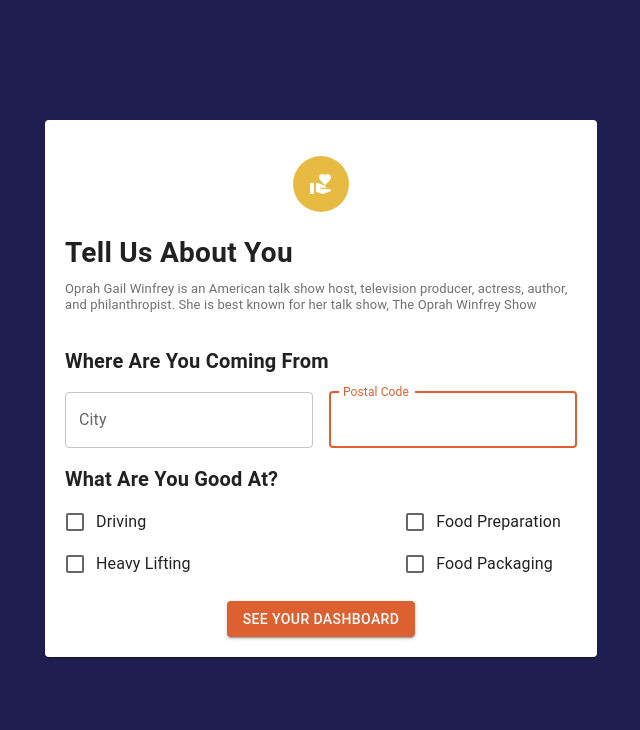
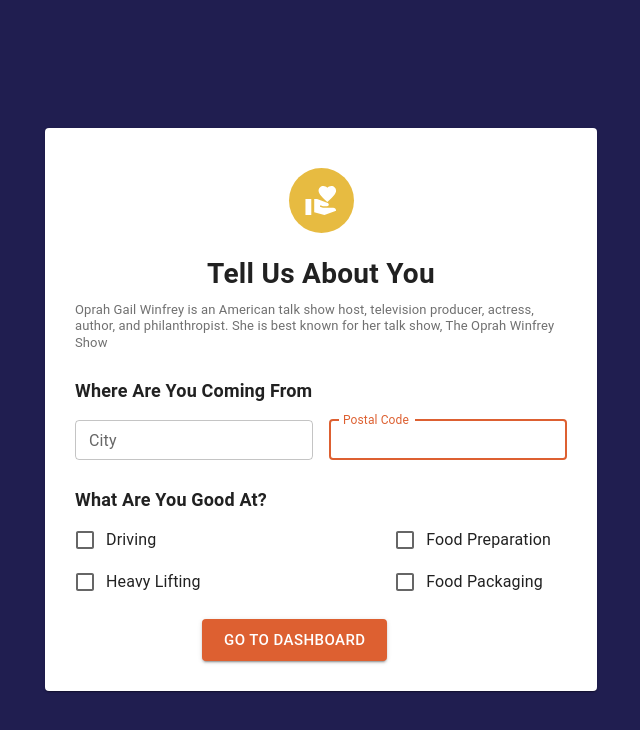
Before and after one commit to peter-applydigital/volunteerio, a React (Create React App) app in the folder client/: page /skills in a window 1280 px wide. Shown: the top 730 px of the page, without its empty margins (319-959 px from the left). Built offline with nearby package versions, Linux system fonts and the light colour scheme.

Commit message:
updated styles

```diff
--- a/client/src/Form.styles.js
+++ b/client/src/Form.styles.js
@@ -1,16 +1,27 @@
-import styled from "@emotion/styled";
-import { Avatar, Container } from '@mui/material';
+import styled from '@emotion/styled'
+import { Avatar, Container, Paper, RadioGroup } from '@mui/material'
+
+export const StyledContainer = styled(Container)`
+    padding-top: 10%;
+`
 
 export const StyledAvatar = styled(Avatar)`
-    background-color: #E7BB41;
-`;
+    background-color: #e7bb41;
+    margin: 10px auto;
+    width: 65px;
+    height: 65px;
+`
+
+export const StyledPaper = styled(Paper)`
+    padding: 30px;
+`
 
 export const StyledFormWrapper = styled.section`
-    background-color: #201E50;
+    background-color: #201e50;
     min-height: 100vh;
     h2 {
         font-weight: bold;
-        align: center;
+        text-align: center;
         font-size: 28px;
         margin-top: 20px;
         margin-bottom: 7px;
@@ -18,7 +29,8 @@ export const StyledFormWrapper = styled.section`
     h3 {
         font-weight: bold;
         align: center;
-        font-size: 20px;
+        font-size: 18px;
+        margin-top: 10px;
     }
     h4 {
         text-align: left;
@@ -26,8 +38,16 @@ export const StyledFormWrapper = styled.section`
         line-height: 1.25;
         color: #707070;
     }
-`;
+    h5 {
+        font-weight: bold;
+        align: center;
+        font-size: 16px;
+        margin-top: 10px;
+    }
+`
 
-export const StyledContainer = styled(Container)`
- padding-top: 120px;
-`;
+export const StyledRadioGroup = styled(RadioGroup)`
+    display: flex;
+    flex-direction: row;
+    margin-top: 15px;
+`
--- a/client/src/Registration.js
+++ b/client/src/Registration.js
@@ -1,23 +1,39 @@
 // screen where the user registers
-import {  Button, TextField, FormControlLabel, Checkbox, Paper, Box, Grid, Typography } from '@mui/material';
-import {StyledFormWrapper, StyledAvatar, StyledContainer} from './Form.styles'
-import { Link } from 'react-router-dom';
-import LockOutlinedIcon from '@mui/icons-material/LockOutlined';
-// TODO: add form fields that showcase the various skills/preferences/availability of a user
-// TODO: send the user to the home screen after they register
+import {
+    Button,
+    TextField,
+    FormControlLabel,
+    Checkbox,
+    Grid,
+    Typography,
+} from '@mui/material'
+import {
+    StyledFormWrapper,
+    StyledAvatar,
+    StyledContainer,
+    StyledPaper,
+} from './Form.styles'
+import { Link } from 'react-router-dom'
+import LockOutlinedIcon from '@mui/icons-material/LockOutlined'
 
 const Registration = () => {
-  return(
+    return (
         <StyledFormWrapper>
-      <StyledContainer component='main' maxWidth="sm">
-        <Paper elevation={1} sx={{padding: '20px', m: 'auto'}}>
-          <StyledAvatar sx={{ my: 2, mx: 'auto', width: 56, height: 56 }}>
-            <LockOutlinedIcon  />
+            <StyledContainer component="main" maxWidth="sm">
+                <StyledPaper elevation={4}>
+                    <StyledAvatar>
+                        <LockOutlinedIcon fontSize="large" />
                     </StyledAvatar>
-          <Typography align="center" component='h2'>Welcome!</Typography>
-          <Typography component='h4'>Oprah Gail Winfrey is an American talk show host, television producer, actress, author, and philanthropist. She is best known for her talk show, The Oprah Winfrey Show</Typography>
-          {/* form container  */}
-          <Grid container spacing={2} sx={{mt: 0, mb: 4,}}>
+                    <Typography align="center" component="h2">
+                        Welcome!
+                    </Typography>
+                    <Typography component="h4">
+                        Oprah Gail Winfrey is an American talk show host,
+                        television producer, actress, author, and
+                        philanthropist. She is best known for her talk show, The
+                        Oprah Winfrey Show
+                    </Typography>
+                    <Grid container spacing={2} sx={{ mt: 0, mb: 4 }}>
                         <Grid item xs={6}>
                             <TextField
                                 fullWidth
@@ -51,19 +67,33 @@ const Registration = () => {
                         <Grid item xs={12}>
                             <FormControlLabel
                                 control={<Checkbox color="primary" />}
-                  label="I agree to the terms and conditons"
+                                label="I agree to the terms and conditions"
                             />
                         </Grid>
                     </Grid>
-          <Box textAlign="center">
-              <Button sx={{my: 'auto'}} component={Link} to="/skills" variant="contained" color="primary">
+                    <Grid
+                        container
+                        spacing={2}
+                        justifyContent="center"
+                        alignItems="center"
+                    >
+                        <Grid item xs={6}>
+                            <Button
+                                size="large"
+                                fullWidth
+                                component={Link}
+                                to="/skills"
+                                variant="contained"
+                                color="primary"
+                            >
                                 Sign Up
                             </Button>
-          </Box>
-        </Paper>
+                        </Grid>
+                    </Grid>
+                </StyledPaper>
             </StyledContainer>
         </StyledFormWrapper>
     )
-};
+}
 
-export default Registration;
+export default Registration
--- a/client/src/Skills.js
+++ b/client/src/Skills.js
@@ -1,25 +1,46 @@
-// screen where the user registers
-import { Avatar,  Container, Button, TextField, Box, FormGroup, FormControlLabel, Checkbox, Paper, Grid, Typography } from '@mui/material';
-import VolunteerActivismIcon from '@mui/icons-material/VolunteerActivism';
-import { Link } from 'react-router-dom';
-import {StyledFormWrapper, StyledAvatar, StyledContainer} from './Form.styles'
-
-// TODO: add form fields that showcase the various skills/preferences/availability of a user
-// TODO: send the user to the home screen after they register
+import {
+    Button,
+    TextField,
+    Box,
+    FormGroup,
+    FormControlLabel,
+    Checkbox,
+    Grid,
+    Typography,
+    RadioGroup,
+    Radio,
+} from '@mui/material'
+import VolunteerActivismIcon from '@mui/icons-material/VolunteerActivism'
+import { Link } from 'react-router-dom'
+import {
+    StyledFormWrapper,
+    StyledAvatar,
+    StyledContainer,
+    StyledPaper,
+    StyledRadioGroup,
+} from './Form.styles'
 
 const Skills = () => {
-  return(
+    return (
         <StyledFormWrapper>
-    <StyledContainer component='main'  maxWidth="sm">
-      <Paper elevation={1} sx={{padding: '20px'}}>
-        <StyledAvatar sx={{ my: 2, mx: 'auto', width: 56, height: 56 }}>
-          <VolunteerActivismIcon />
+            <StyledContainer component="main" maxWidth="sm">
+                <StyledPaper elevation={1}>
+                    <StyledAvatar>
+                        <VolunteerActivismIcon fontSize="large" />
                     </StyledAvatar>
-        <Typography component='h2'>Tell Us About You</Typography>
-        <Typography component='h4'>Oprah Gail Winfrey is an American talk show host, television producer, actress, author, and philanthropist. She is best known for her talk show, The Oprah Winfrey Show</Typography>
-        <Grid container spacing={2} sx={{mt: 2,}}>
-        <Grid item sx={{textAlign: 'left'}} xs={12}>
-         <Typography component='h3'>Where Are You Coming From</Typography>
+                    <Typography component="h2">Tell Us About You</Typography>
+                    <Typography component="h4">
+                        Oprah Gail Winfrey is an American talk show host,
+                        television producer, actress, author, and
+                        philanthropist. She is best known for her talk show, The
+                        Oprah Winfrey Show
+                    </Typography>
+
+                    <Grid container spacing={2} sx={{ mt: 0 }}>
+                        <Grid item sx={{ textAlign: 'left' }} xs={12}>
+                            <Typography component="h3">
+                                Where Are You Coming From
+                            </Typography>
                         </Grid>
                         <Grid item xs={6}>
                             <TextField
@@ -27,6 +48,7 @@ const Skills = () => {
                                 label="City"
                                 autoFocus
                                 hiddenLabel
+                                size="small"
                             />
                         </Grid>
                         <Grid item xs={6}>
@@ -35,29 +57,87 @@ const Skills = () => {
                                 label="Postal Code"
                                 autoFocus
                                 hiddenLabel
+                                size="small"
                             />
                         </Grid>
-            <Grid item xs={12} sx={{mb: 2}}>
-              <Typography component="h3" align="left" gutterBottom>What Are You Good At?</Typography>
-              <Box sx={{display: 'flex', justifyContent: 'space-between'}}>
+                        {/* <Grid item xs={12}>
+                            <Typography component="h5">
+                                Would you be willing to travel?
+                            </Typography>
+                            <StyledRadioGroup>
+                                <FormControlLabel
+                                    labelPlacement="top"
+                                    value="yes"
+                                    control={<Radio />}
+                                    label="Yes"
+                                />
+                                <FormControlLabel
+                                    labelPlacement="top"
+                                    value="no"
+                                    control={<Radio />}
+                                    label="No"
+                                />
+                            </StyledRadioGroup>
+                        </Grid> */}
+                        <Grid item xs={12} sx={{ mb: 2 }}>
+                            <Typography
+                                component="h3"
+                                align="left"
+                                gutterBottom
+                            >
+                                What Are You Good At?
+                            </Typography>
+                            <Box
+                                sx={{
+                                    display: 'flex',
+                                    justifyContent: 'space-between',
+                                }}
+                            >
                                 <FormGroup>
-                  <FormControlLabel control={<Checkbox />} label="Driving" />
-                  <FormControlLabel control={<Checkbox />} label="Heavy Lifting" />
+                                    <FormControlLabel
+                                        control={<Checkbox />}
+                                        label="Driving"
+                                    />
+                                    <FormControlLabel
+                                        control={<Checkbox />}
+                                        label="Heavy Lifting"
+                                    />
                                 </FormGroup>
                                 <FormGroup>
-                  <FormControlLabel control={<Checkbox />} label="Food Preparation" />
-                  <FormControlLabel control={<Checkbox />} label="Food Packaging" />
+                                    <FormControlLabel
+                                        control={<Checkbox />}
+                                        label="Food Preparation"
+                                    />
+                                    <FormControlLabel
+                                        control={<Checkbox />}
+                                        label="Food Packaging"
+                                    />
                                 </FormGroup>
                             </Box>
                         </Grid>
                     </Grid>
-        <Box textAlign="center">
-            <Button component={Link} to="/home" variant="contained" color="primary">See Your Dashboard</Button>
-        </Box>
-      </Paper>
+                    <Grid
+                        container
+                        spacing={2}
+                        justifyContent="center"
+                        alignItems="center"
+                    >
+                        <Grid item xs={6}>
+                            <Button
+                                component={Link}
+                                size="large"
+                                to="/home"
+                                variant="contained"
+                                color="primary"
+                            >
+                                Go To Dashboard
+                            </Button>
+                        </Grid>
+                    </Grid>
+                </StyledPaper>
             </StyledContainer>
         </StyledFormWrapper>
     )
-};
+}
 
-export default Skills;
+export default Skills
```
Also changed, not shown: 1 other file (tests, documents, lock files or other folders). Lines whose indentation alone changed are shown as unchanged.
